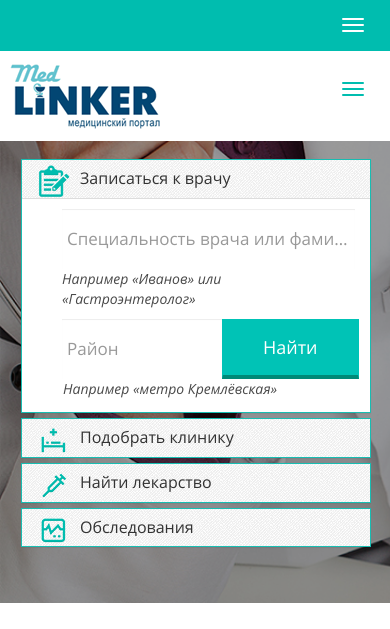
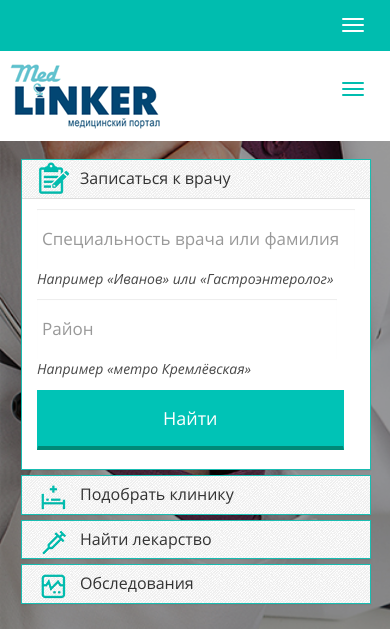
Before and after one commit to rinatoptimus/my-linker-2, a website: page index.html in a window 390 px wide. Shown: the top 629 px of the page. Drawn offline with nearby package versions, Linux system fonts and the light colour scheme.

Commit message:
22.12.16 11:16 Исправлено отображение в responsive.

```diff
--- a/app/sass/_alphabet-filter.scss
+++ b/app/sass/_alphabet-filter.scss
@@ -35,6 +35,9 @@
     .panel-heading {
       .panel-title:before {
         background: url('../img/icons-green/paper-pen-green.png') no-repeat;
+        @include medium-desktop {
+          margin-top: -8px;
+        }
       }
     }
   }
@@ -150,8 +153,11 @@
         }
       }
   }
-  .container {
+  .container-alphabet {
     clear: both;
+    @include medium-desktop {
+      width: 100%;
+    }
     .row {
       .col-lg-3 {
         padding-left: 0;
--- a/app/sass/_best-doctors.scss
+++ b/app/sass/_best-doctors.scss
@@ -69,6 +69,10 @@
                     margin-left: 17px;
                     margin-top: 6px;
                     padding-bottom: 6px;
+                    @include phone {
+                      width: 175px;
+                      margin-left: 30px;
+                    }
                     li {
                         .skill-bold {
                           font-size: 14px;
@@ -81,6 +85,9 @@
                       }
                   }
                   .fio {
+                    @include phone {
+                      margin-left: 30px;
+                    }
                     .name {
                       font-size: 20px;
                       font-family: $semibold;
--- a/app/sass/_common-diseases.scss
+++ b/app/sass/_common-diseases.scss
@@ -16,6 +16,9 @@
           h2 {
             margin-top: 23px;
             margin-bottom: 8px;
+            @include phone {
+              font-size: 28px;
+            }
           }
           .title-icon:before {
             width: 55px;
--- a/app/sass/_how.scss
+++ b/app/sass/_how.scss
@@ -102,6 +102,9 @@
             margin-left: 0;
             text-align: left;
           }
+          @include phone-mini {
+            width: 275px;
+          }
         }
         .how-sign-in {
           margin-left: -26px;
@@ -110,6 +113,9 @@
             margin-left: -1px;
             text-align: left;
           }
+          @include phone-mini {
+            width: 260px;
+          }
         }
         .how-visit {
           margin-left: -68px;
@@ -117,6 +123,9 @@
           @include medium-desktop-lg {
             margin-left: 0;
             text-align: left;
+          }
+          @include phone-mini {
+            width: 260px;
           }
         }
         .how-choose, .how-sign-in, .how-visit {
@@ -136,6 +145,12 @@
           @include medium-desktop-lg {
             text-align: left;
           }
+          @include phone {
+            width: 280px;
+          }
+          @include phone-mini {
+            width: 260px;
+          }
         }
         .text-second {
           width: 350px;
@@ -148,6 +163,12 @@
           @include medium-desktop-lg {
             text-align: left;
           }
+          @include phone {
+            width: 275px;
+          }
+          @include phone-mini {
+            width: 260px;
+          }
         }
         .text-third {
           width: 272px;
@@ -156,6 +177,9 @@
           @include medium-desktop-lg {
             margin-left: 0;
             text-align: left;
+          }
+          @include phone {
+            width: 230px;
           }
         }
         .text-second, .text-third {
--- a/app/sass/_jumbotron.scss
+++ b/app/sass/_jumbotron.scss
@@ -121,21 +121,38 @@
   display: table;
   margin-right: 20px;
   border-collapse: separate;
+  @include phone-lg {
+    display: flex;
+    flex-direction: column;
+  }
   input {
     margin-left: -37px;
     max-width: 353px;
     width: 330px;
     border-right: 1px solid $grey-border-input;
     @include medium-desktop-lg {
-      max-width: 238px;
+      //max-width: 238px;
+      max-width: 420px;
+      width: 420px;
+
       margin-left: 25px;
       border-right: transparent;
     }
+    @include small-devices {
+      max-width: 320px;
+      width: 320px;
+    }
     @include phone-lg {
-      max-width: 204px;
+      //max-width: 204px;
+      max-width: 325px;
+      margin-left: 0;
     }
     @include phone {
-      max-width: 160px;
+      //max-width: 305px;
+      max-width: 77vw;
+    }
+    @include phone-mini {
+      max-width: 250px;
     }
   }
   input[placeholder] {
@@ -152,6 +169,18 @@
     button {
       margin-right: 7px;
       padding: 15px 40px;
+      @include phone-lg {
+        padding: 15px 135px;
+      }
+      @include phone {
+        padding: 15px 125px;
+      }
+      @include phone-md {
+        padding: 15px 5.3em;
+      }
+      @include phone-mini {
+        padding: 15px 95px;
+      }
     }
   }
   p {
@@ -161,10 +190,16 @@
     @include medium-desktop-lg {
       left: 26px;
     }
+    @include phone-lg {
+      left: 0;
+    }
   }
 }
 .left-input {
   margin-left: 25px;
+  @include phone-lg {
+    margin-left: 0;
+  }
 }
 .left-inner-addon input {
   padding-left: 30px;
@@ -186,6 +221,9 @@
     display: none;
   }
 }
+.btn-alph-search {
+  margin-top: 30px;
+}
 .icon-geo {
   display: block;
   position: absolute;
@@ -197,6 +235,9 @@
   @include medium-desktop-lg {
     left: 45px;
   }
+  @include phone-lg {
+    left: 20px;
+  }
   @include phone {
     display: none;
   }
--- a/app/sass/_med-centers.scss
+++ b/app/sass/_med-centers.scss
@@ -114,6 +114,9 @@
                           }
                           .card-phone {
                             line-height: 10px;
+                            @include large-desktop {
+                              width: 250px;
+                            }
                           }
                         }
                     }
@@ -182,6 +185,9 @@
                   font-size: 18px;
                   color: $black-btn-font;
                   border-radius: 25px;
+                  @include phone {
+                    padding: 12px 25px;
+                  }
                   &:hover {
                     background-color: $green-bg-btn;
                     box-shadow: 0 0 0 0px white, 0 2px 3px rgba(0, 0, 0, 0.22);
--- a/app/sass/_mixins.scss
+++ b/app/sass/_mixins.scss
@@ -1,3 +1,5 @@
+$phone-mini: 320px;
+$phone-md: 375px;
 $phone: 400px;
 $phone-lg: 570px;
 $small-devices: 768px;
@@ -6,6 +8,16 @@ $medium-desktop-lg: 992px;
 $large-desktop: 1200px;
 $large-desktop-lg: 1400px;
 
+@mixin phone-mini {
+  @media (max-width: #{$phone-mini + 1px}) {
+    @content;
+  }
+}
+@mixin phone-md {
+  @media (max-width: #{$phone-md + 1px}) {
+    @content;
+  }
+}
 @mixin phone {
   @media (max-width: #{$phone + 1px}) {
     @content;
--- a/index.html
+++ b/index.html
@@ -2,6 +2,9 @@
 <html lang="ru">
 <head>
     <meta charset="UTF-8">
+    <meta name="viewport" content="width=device-width, initial-scale=1.0">
+    <meta name="keywords" content="" />
+    <meta name="description" content="" />
     <title>My linker</title>
     <link rel="stylesheet" href="https://maxcdn.bootstrapcdn.com/bootstrap/3.3.7/css/bootstrap.min.css" integrity="sha384-BVYiiSIFeK1dGmJRAkycuHAHRg32OmUcww7on3RYdg4Va+PmSTsz/K68vbdEjh4u" crossorigin="anonymous">
     <link rel="stylesheet" href="https://maxcdn.bootstrapcdn.com/font-awesome/4.7.0/css/font-awesome.min.css">
@@ -105,7 +108,7 @@
                                         </div>
                                     </div>-->
 
-                                    <form>
+                                    <form action="" method="">
                                         <div class="row">
                                             <div class="col-lg-6 col-md-6 col-sm-12 col-xs-12 col-input">
                                                 <div class="left-inner-addon left-input">
@@ -122,7 +125,7 @@
                                                         <span class="icon-geo"></span>
                                                         <input type="text" class="form-control" placeholder="Район" />
                                                     </div>
-                                                    <span class="input-group-btn">
+                                                    <span class="input-group-btn btn-alph-search">
                                                       <button class="btn" type="submit">Найти</button>
                                                     </span>
                                                     <p>Например «метро Кремлёвская»</p>
@@ -362,7 +365,7 @@
                           <li><a href="">Я</a></li>
                       </ul>
                   </div>
-                  <div class="container">
+                  <div class="container container-alphabet">
                       <div class="row">
                           <div class="col-lg-3 col-xs-6">
                               <ul class="alphabet-list">
@@ -414,7 +417,7 @@
                             <div class="col-lg-6">
                                 <div class="med-center-logo">
                                     <a href="#">
-                                        <img src="app/img/logo-transmed.png" alt="">
+                                        <img src="app/img/logo-transmed.png" alt="" title="">
                                     </a>
                                 </div>
                             </div>
@@ -461,7 +464,7 @@
                             <div class="col-lg-6">
                                 <div class="med-center-logo">
                                     <a href="#">
-                                        <img src="app/img/logo-transmed.png" alt="">
+                                        <img src="app/img/logo-transmed.png" alt="" title="">
                                     </a>
                                 </div>
                             </div>
@@ -510,7 +513,7 @@
                             <div class="col-lg-6">
                                 <div class="med-center-logo">
                                     <a href="#">
-                                        <img src="app/img/logo-transmed.png" alt="">
+                                        <img src="app/img/logo-transmed.png" alt="" title="">
                                     </a>
                                 </div>
                             </div>
@@ -557,7 +560,7 @@
                             <div class="col-lg-6">
                                 <div class="med-center-logo">
                                     <a href="#">
-                                        <img src="app/img/logo-transmed.png" alt="">
+                                        <img src="app/img/logo-transmed.png" alt="" title="">
                                     </a>
                                 </div>
                             </div>
@@ -606,7 +609,7 @@
                             <div class="col-lg-6">
                                 <div class="med-center-logo">
                                     <a href="#">
-                                        <img src="app/img/logo-transmed.png" alt="">
+                                        <img src="app/img/logo-transmed.png" alt="" title="">
                                     </a>
                                 </div>
                             </div>
@@ -653,7 +656,7 @@
                             <div class="col-lg-6">
                                 <div class="med-center-logo">
                                     <a href="#">
-                                        <img src="app/img/logo-transmed.png" alt="">
+                                        <img src="app/img/logo-transmed.png" alt="" title="">
                                     </a>
                                 </div>
                             </div>
@@ -713,7 +716,7 @@
                     <div class="row profile-info">
                         <div class="col-lg-3 col-xs-3">
                             <div class="ava">
-                                <img src="app/img/ava-gourvitz.jpg" alt="">
+                                <img src="app/img/ava-gourvitz.jpg" alt="" title="">
                             </div>
                         </div>
                         <div class="col-lg-9 col-xs-9">
@@ -750,7 +753,7 @@
                     <div class="row profile-info">
                         <div class="col-lg-3 col-xs-3">
                             <div class="ava">
-                                <img src="app/img/ava-gourvitz.jpg" alt="">
+                                <img src="app/img/ava-gourvitz.jpg" alt="" title="">
                             </div>
                         </div>
                         <div class="col-lg-9 col-xs-9">
@@ -787,7 +790,7 @@
                     <div class="row profile-info">
                         <div class="col-lg-3 col-xs-3">
                             <div class="ava">
-                                <img src="app/img/ava-gourvitz.jpg" alt="">
+                                <img src="app/img/ava-gourvitz.jpg" alt="" title="">
                             </div>
                         </div>
                         <div class="col-lg-9 col-xs-9">
@@ -826,7 +829,7 @@
                     <div class="row profile-info">
                         <div class="col-lg-3 col-xs-3">
                             <div class="ava">
-                                <img src="app/img/ava-gourvitz.jpg" alt="">
+                                <img src="app/img/ava-gourvitz.jpg" alt="" title="">
                             </div>
                         </div>
                         <div class="col-lg-9 col-xs-9">
@@ -863,7 +866,7 @@
                     <div class="row profile-info">
                         <div class="col-lg-3 col-xs-3">
                             <div class="ava">
-                                <img src="app/img/ava-gourvitz.jpg" alt="">
+                                <img src="app/img/ava-gourvitz.jpg" alt="" title="">
                             </div>
                         </div>
                         <div class="col-lg-9 col-xs-9">
@@ -900,7 +903,7 @@
                     <div class="row profile-info">
                         <div class="col-lg-3 col-xs-3">
                             <div class="ava">
-                                <img src="app/img/ava-gourvitz.jpg" alt="">
+                                <img src="app/img/ava-gourvitz.jpg" alt="" title="">
                             </div>
                         </div>
                         <div class="col-lg-9 col-xs-9">
@@ -939,7 +942,7 @@
                     <div class="row profile-info">
                         <div class="col-lg-3 col-xs-3">
                             <div class="ava">
-                                <img src="app/img/ava-gourvitz.jpg" alt="">
+                                <img src="app/img/ava-gourvitz.jpg" alt="" title="">
                             </div>
                         </div>
                         <div class="col-lg-9 col-xs-9">
@@ -976,7 +979,7 @@
                     <div class="row profile-info">
                         <div class="col-lg-3 col-xs-3">
                             <div class="ava">
-                                <img src="app/img/ava-gourvitz.jpg" alt="">
+                                <img src="app/img/ava-gourvitz.jpg" alt="" title="">
                             </div>
                         </div>
                         <div class="col-lg-9 col-xs-9">
@@ -1013,7 +1016,7 @@
                     <div class="row profile-info">
                         <div class="col-lg-3 col-xs-3">
                             <div class="ava">
-                                <img src="app/img/ava-gourvitz.jpg" alt="">
+                                <img src="app/img/ava-gourvitz.jpg" alt="" title="">
                             </div>
                         </div>
                         <div class="col-lg-9 col-xs-9">
```
Also changed, not shown: app/css/style.css.
